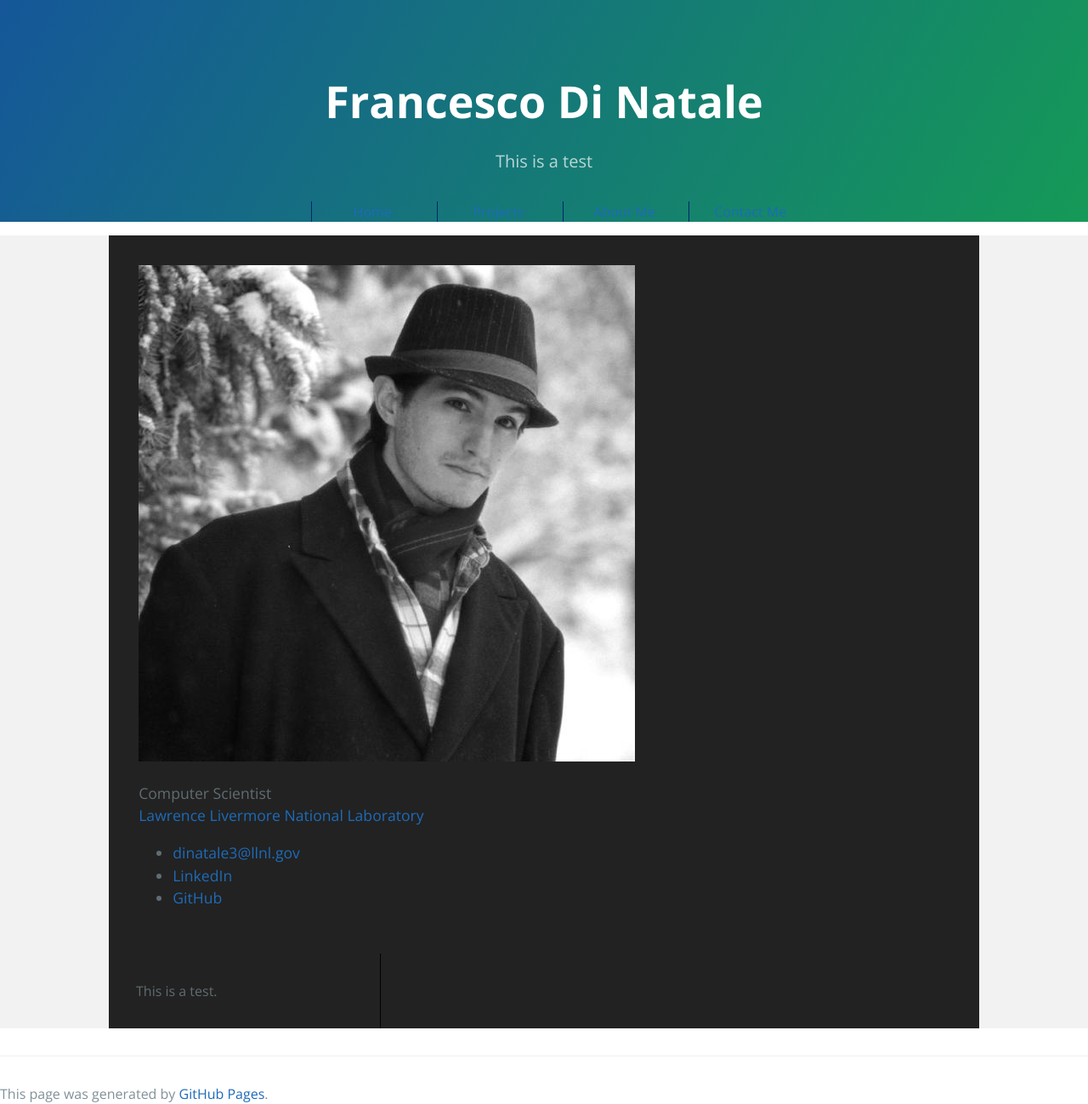
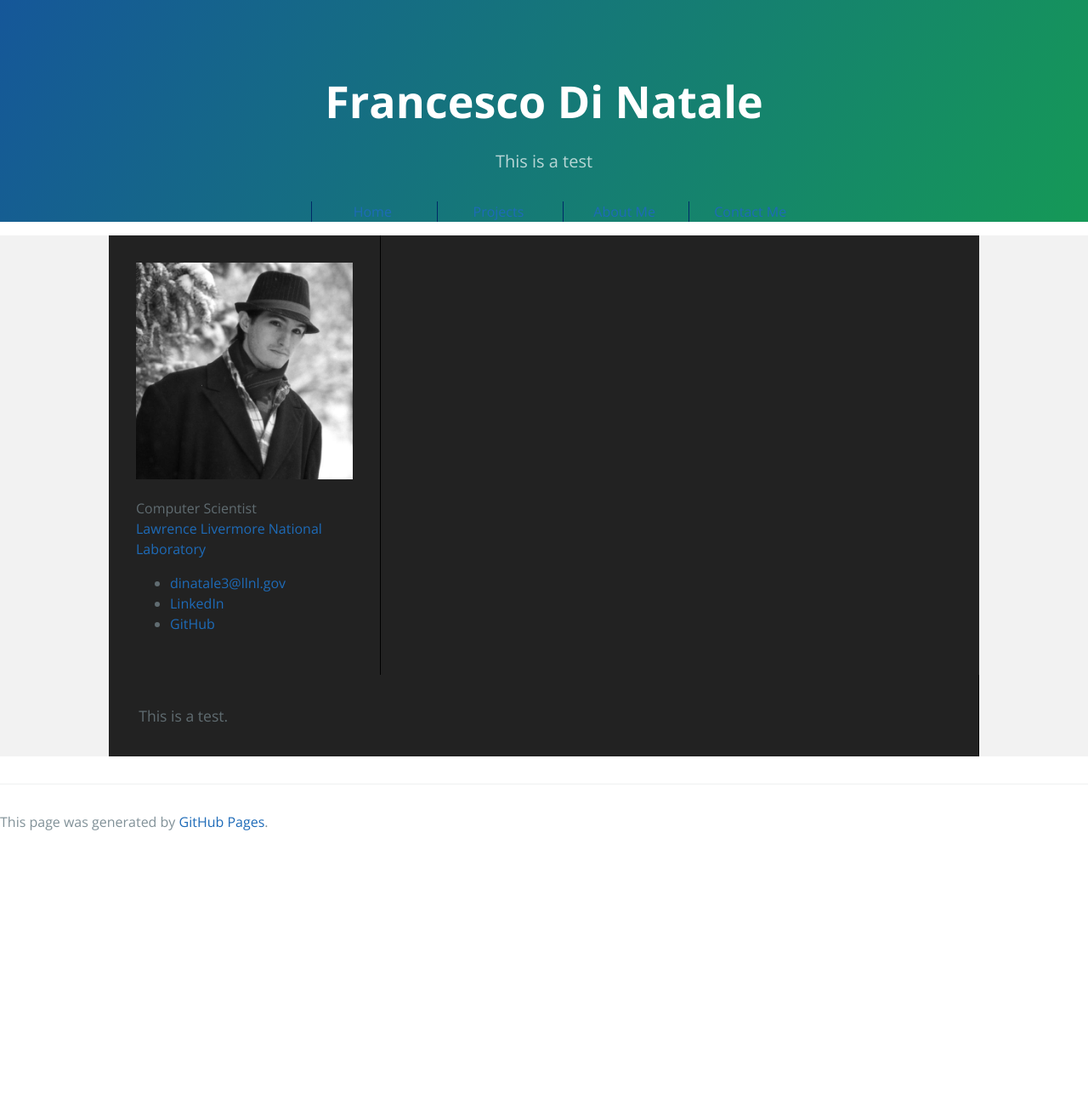
Before and after one commit to FrankD412/frankd412.github.io, a Jekyll site: the page built from index.html, in a window 1280 px wide. Shown: the whole page at 85% size. Built offline with Jekyll 4.4.1, drawn with Linux system fonts in a browser that asks for light colours; after the commit the page ends 979 px from its top, so only the background shows below that.

Commit message:
Correction of styling bug for index.

```diff
--- a/assets/css/style.scss
+++ b/assets/css/style.scss
@@ -28,14 +28,17 @@ div.site-background {
 
 div.index-content {
     display: block;
-    max-width: 20em;
+    max-width: 80rem;
+    border-right: 1px solid #000000;
+    padding: 2em 2em;
+}
+
+div.index-bio {
+    display: block;
+    max-width: 20rem;
     border-right: 1px solid #000000;
     padding: 2em 2em;
     font-size: medium;
-}
-
-div.index-bio {
-    padding: 2em 2em;
 }
 
 ul.index-bio {
```
